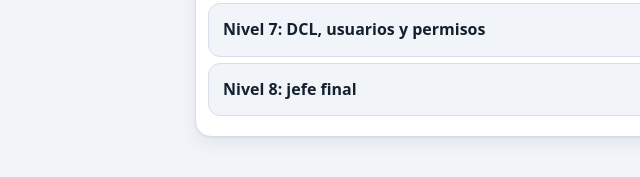
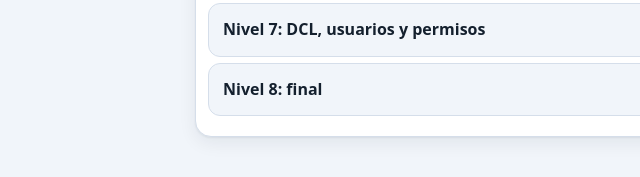
Before and after one commit to sarevalo25/dam1bbdd, a plain HTML site: page index.html in a window 1280 px wide. Shown: the part 579-756 px from the top of the page, 63-703 px from the left. Drawn offline with Linux system fonts and the light colour scheme.

Commit message:
Rename 'jefe final' to 'final' in index.html

```diff
--- a/index.html
+++ b/index.html
@@ -40,7 +40,7 @@ a::after{content:"\2192";color:var(--ac)}
 <li><a href="niveles/nivel5-alter-y-drop.html">Nivel 5: ALTER y DROP <span>6 retos</span></a></li>
 <li><a href="niveles/nivel6-practicas-de-modificacion.html">Nivel 6: prácticas de modificación <span>4 retos</span></a></li>
 <li><a href="niveles/nivel7-dcl.html">Nivel 7: DCL, usuarios y permisos <span>4 retos</span></a></li>
-<li><a href="niveles/nivel8.html">Nivel 8: jefe final <span>10 retos</span></a></li>
+<li><a href="niveles/nivel8.html">Nivel 8: final <span>10 retos</span></a></li>
 </ul>
 </details>
 </main></body></html>
```
